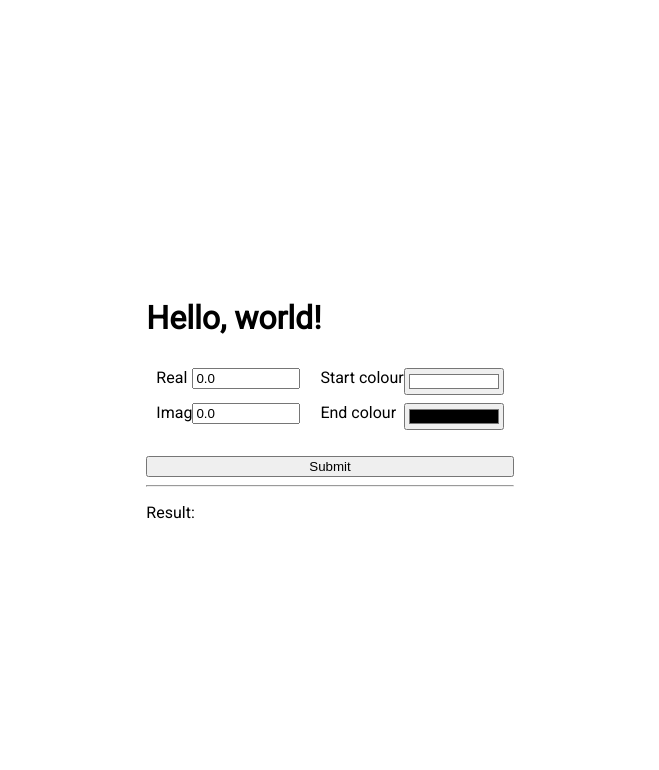
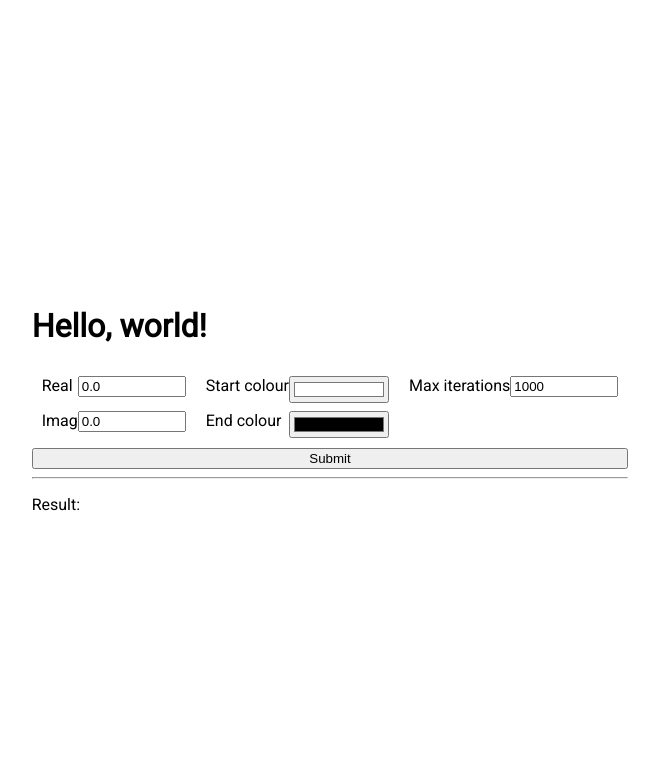
Before and after one commit to FreddyWordingham/FullStackSoftwareEngineering, a FastAPI app: page / in a window 1280 px wide. Shown: the top 770 px of the page, without its empty margins (310-969 px from the left). Run offline with FastAPI, Linux system fonts and the light colour scheme.

Commit message:
Added iterations input

```diff
--- /dev/null
+++ b/le/2_backend/templates/components/iterations.html
@@ -0,0 +1,4 @@
+<div>
+    <label for="iterMax">Max iterations</label>
+    <input id="iterMax" class="float-right" type="number" value="1000" />
+</div>
--- a/le/2_backend/templates/index.html
+++ b/le/2_backend/templates/index.html
@@ -5,9 +5,8 @@
     <div style="display: flex">
         <div style="margin: 10px">{% include "components/position.html" %}</div>
         <div style="margin: 10px">{% include "components/colour.html" %}</div>
+        <div style="margin: 10px">{% include "components/iterations.html" %}</div>
     </div>
-
-    <p></p>
     <div>
         <button id="submit" style="width: 100%" onClick="sample()">Submit</button>
     </div>
```
